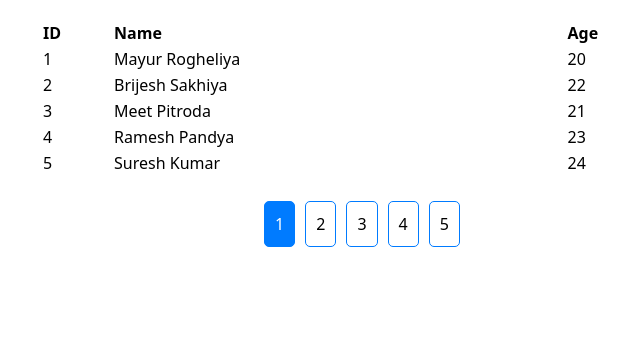
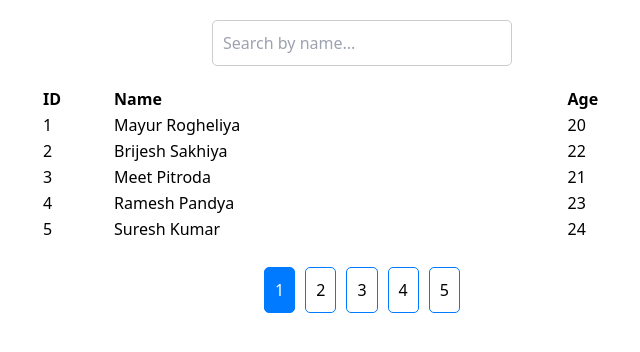
Before and after one commit to mayurrogheliya/react-college, a React (Vite) app: page / in a window 1280 px wide. Shown: the top 352 px of the page, without its empty margins (278-918 px from the left). Built offline with nearby package versions, Linux system fonts and the light colour scheme.

Commit message:
implemented searching functionality to search the user

```diff
--- a/src/components/Pagination.jsx
+++ b/src/components/Pagination.jsx
@@ -31,17 +31,43 @@ function Pagination() {
 
     const recordPerPage = 5;
     const [currentPage, setCurrentPage] = useState(1);
-    const totalPages = Math.ceil(myData.length / recordPerPage);
-    const currentRecords = myData.slice(
+    const [searchTerm, setSearchTerm] = useState("");
+
+    const filterData = myData.filter((item) => {
+        return item.name.toLowerCase().includes(searchTerm.toLowerCase());
+    })
+
+    const totalPages = Math.ceil(filterData.length / recordPerPage);
+    const currentRecords = filterData.slice(
         (currentPage - 1) * recordPerPage,
         currentPage * recordPerPage
     )
     const handlePageChange = (page) => {
         setCurrentPage(page);
     }
+
+    const handleSearch = (e) => {
+        setSearchTerm(e.target.value);
+        setCurrentPage(1);
+    }
+
     return (
         <div>
-            <table style={{ width: "50%", margin: "20px auto", textAlign: "left" }}>
+            <div style={{ textAlign: "center", margin: "20px" }}>
+                <input
+                    type="text"
+                    placeholder="Search by name..."
+                    value={searchTerm}
+                    onChange={handleSearch}
+                    style={{
+                        padding: "10px",
+                        width: "300px",
+                        border: "1px solid #ccc",
+                        borderRadius: "5px",
+                    }}
+                />
+            </div>
+            <table style={{ width: "50%", margin: "20px auto", textAlign: "left", }}>
                 <thead>
                     <tr>
                         <th>ID</th>
@@ -79,7 +105,6 @@ function Pagination() {
                     </button>
                 ))}
             </div>
-
             {/* <div>
                 <button disabled={currentPage === 1} onClick={() => handlePageChange(currentPage - 1)}>
                     Previous
```
